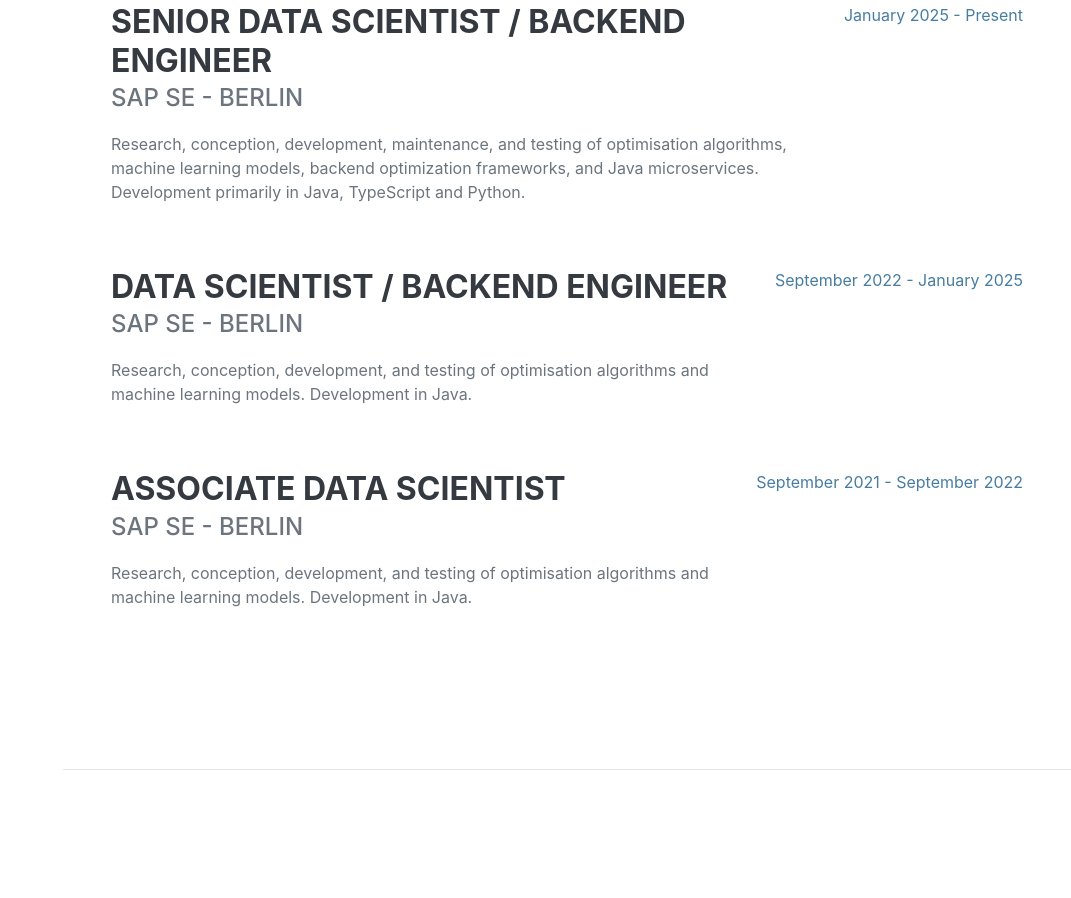
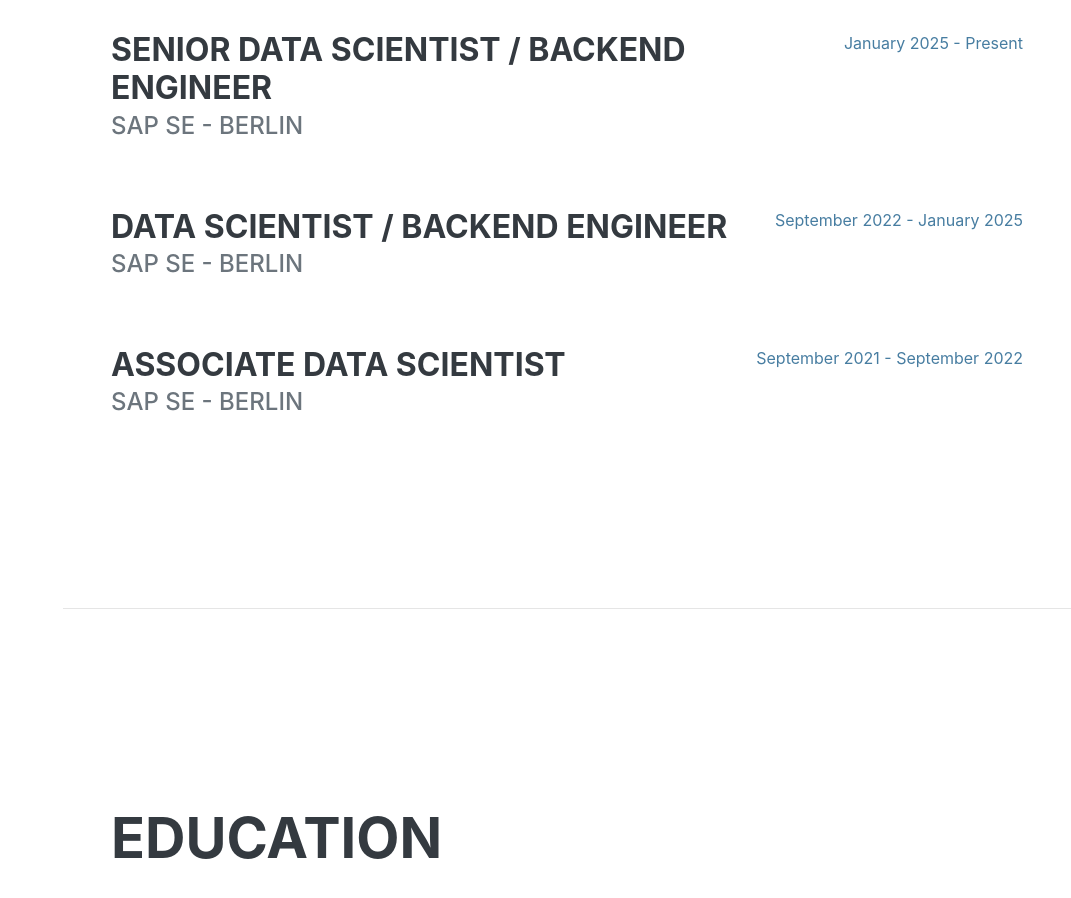
Before and after one commit to joshegger/joshegger.github.io, a website: page index.html in a window 1280 px wide. Shown: the part 993-1891 px from the top of the page, without its empty margins (209-1280 px from the left). Drawn offline with nearby package versions, Linux system fonts and the light colour scheme; a web font is replaced by a local one.

Commit message:
Update index.html

```diff
--- a/index.html
+++ b/index.html
@@ -65,7 +65,6 @@
                         <div class="flex-grow-1">
                             <h3 class="mb-0">Senior Data Scientist / Backend Engineer</h3>
                             <div class="subheading mb-3">SAP SE - Berlin </div>
-                            <p>Research, conception, development, maintenance, and testing of optimisation algorithms, machine learning models, backend optimization frameworks, and Java microservices. Development primarily in Java, TypeScript and Python.</p>
                         </div>
                         <div class="flex-shrink-0"><span class="text-primary">January 2025 - Present</span></div>
                     </div>
@@ -73,7 +72,6 @@
                         <div class="flex-grow-1">
                             <h3 class="mb-0">Data Scientist / Backend Engineer</h3>
                             <div class="subheading mb-3">SAP SE - Berlin </div>
-                            <p>Research, conception, development, and testing of optimisation algorithms and machine learning models. Development in Java.</p>
                         </div>
                         <div class="flex-shrink-0"><span class="text-primary">September 2022 - January 2025</span></div>
                     </div>
@@ -81,7 +79,6 @@
                         <div class="flex-grow-1">
                             <h3 class="mb-0">Associate Data Scientist</h3>
                             <div class="subheading mb-3">SAP SE - Berlin </div>
-                            <p>Research, conception, development, and testing of optimisation algorithms and machine learning models. Development in Java.</p>
                         </div>
                         <div class="flex-shrink-0"><span class="text-primary">September 2021 - September 2022</span></div>
                     </div>
```
